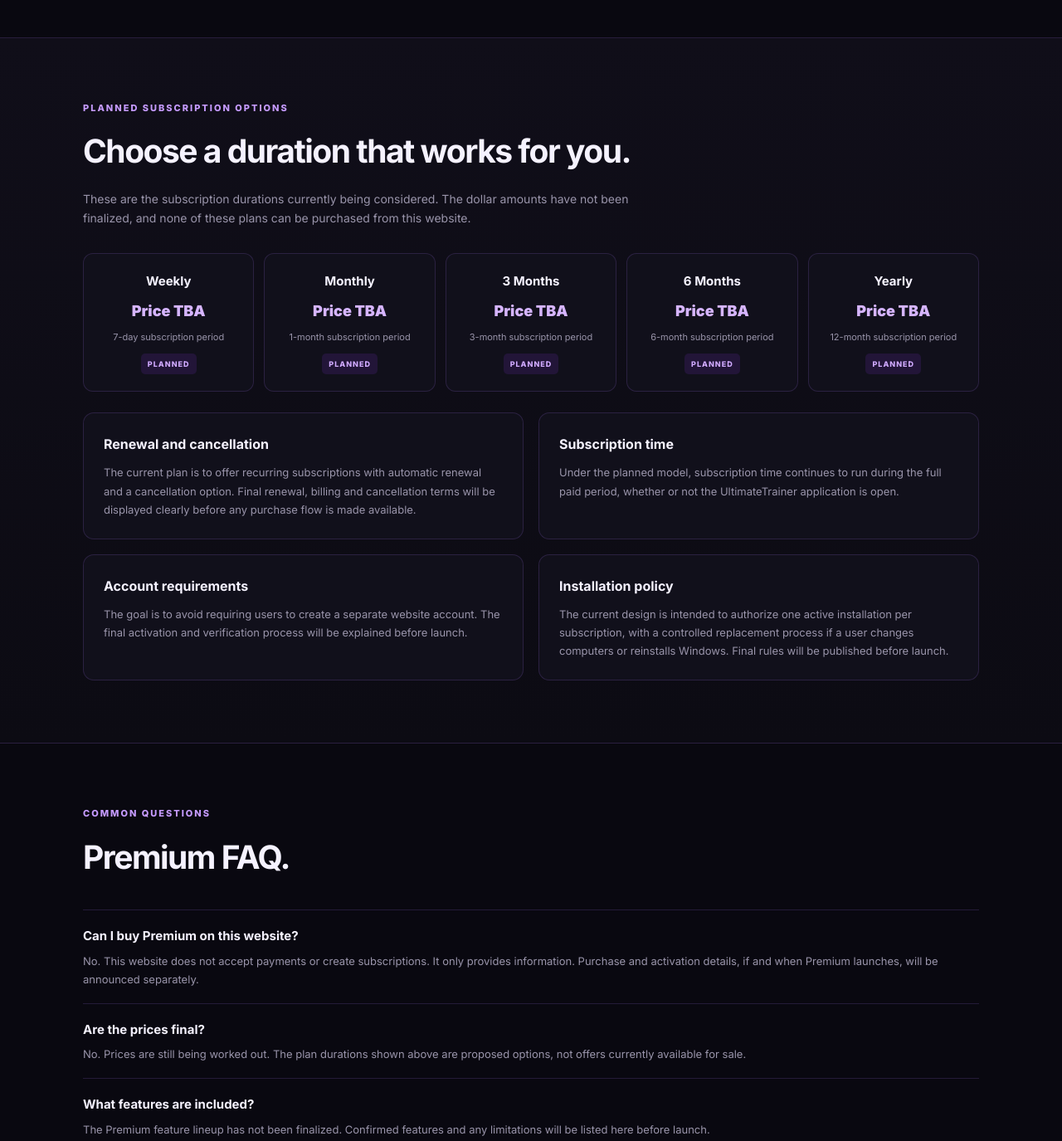
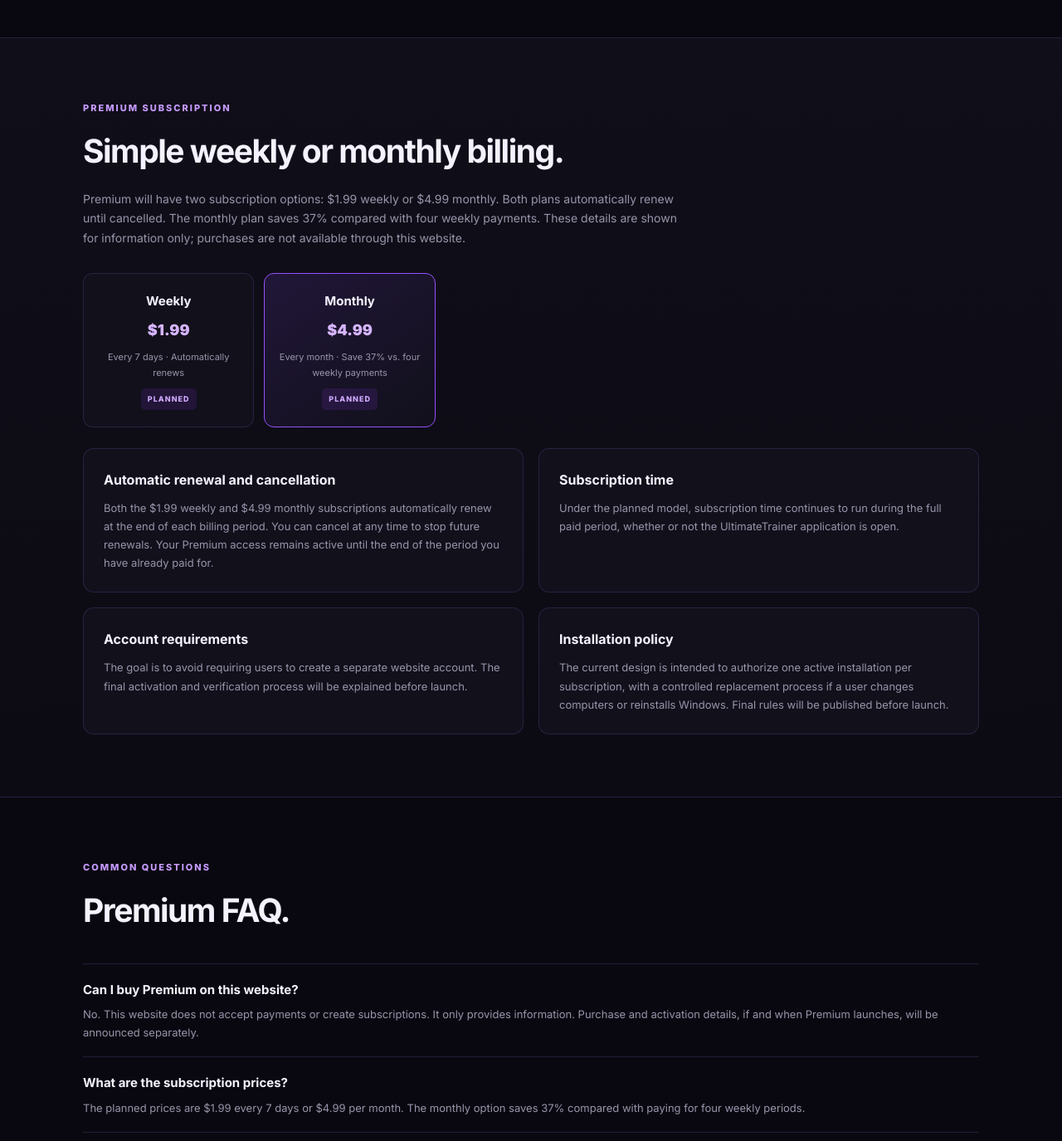
Before and after one commit to ZacharyChapman1996/Ultimate-Trainer-Website, a plain HTML site: page premium.html in a window 1280 px wide. Shown: the part 1260-2635 px from the top of the page at 83% size. Drawn offline with Linux system fonts and the light colour scheme.

Commit message:
Correct Premium to weekly and monthly subscription pricing

```diff
--- a/premium.html
+++ b/premium.html
@@ -76,16 +76,13 @@
 
   <section style="background:linear-gradient(180deg,#100e19,#0c0b13);border-top:1px solid var(--border);border-bottom:1px solid var(--border)">
     <div class="container">
-      <div class="section-head"><div class="label">Planned subscription options</div><h2>Choose a duration that works for you.</h2><p class="muted">These are the subscription durations currently being considered. The dollar amounts have not been finalized, and none of these plans can be purchased from this website.</p></div>
+      <div class="section-head"><div class="label">Premium subscription</div><h2>Simple weekly or monthly billing.</h2><p class="muted">Premium will have two subscription options: $1.99 weekly or $4.99 monthly. Both plans automatically renew until cancelled. The monthly plan saves 37% compared with four weekly payments. These details are shown for information only; purchases are not available through this website.</p></div>
       <div class="pricing">
-        <article class="plan"><h3>Weekly</h3><div class="price">Price TBA</div><p>7-day subscription period</p><span class="status">Planned</span></article>
-        <article class="plan"><h3>Monthly</h3><div class="price">Price TBA</div><p>1-month subscription period</p><span class="status">Planned</span></article>
-        <article class="plan"><h3>3 Months</h3><div class="price">Price TBA</div><p>3-month subscription period</p><span class="status">Planned</span></article>
-        <article class="plan"><h3>6 Months</h3><div class="price">Price TBA</div><p>6-month subscription period</p><span class="status">Planned</span></article>
-        <article class="plan"><h3>Yearly</h3><div class="price">Price TBA</div><p>12-month subscription period</p><span class="status">Planned</span></article>
+        <article class="plan"><h3>Weekly</h3><div class="price">$1.99</div><p>Every 7 days · Automatically renews</p><span class="status">Planned</span></article>
+        <article class="plan" style="border-color:#9850ff;background:linear-gradient(145deg,#211638,#11101b);"><h3>Monthly</h3><div class="price">$4.99</div><p>Every month · Save 37% vs. four weekly payments</p><span class="status">Planned</span></article>
       </div>
       <div class="details">
-        <article class="detail"><h3>Renewal and cancellation</h3><p>The current plan is to offer recurring subscriptions with automatic renewal and a cancellation option. Final renewal, billing and cancellation terms will be displayed clearly before any purchase flow is made available.</p></article>
+        <article class="detail"><h3>Automatic renewal and cancellation</h3><p>Both the $1.99 weekly and $4.99 monthly subscriptions automatically renew at the end of each billing period. You can cancel at any time to stop future renewals. Your Premium access remains active until the end of the period you have already paid for.</p></article>
         <article class="detail"><h3>Subscription time</h3><p>Under the planned model, subscription time continues to run during the full paid period, whether or not the UltimateTrainer application is open.</p></article>
         <article class="detail"><h3>Account requirements</h3><p>The goal is to avoid requiring users to create a separate website account. The final activation and verification process will be explained before launch.</p></article>
         <article class="detail"><h3>Installation policy</h3><p>The current design is intended to authorize one active installation per subscription, with a controlled replacement process if a user changes computers or reinstalls Windows. Final rules will be published before launch.</p></article>
@@ -97,9 +94,10 @@
     <div class="container">
       <div class="section-head"><div class="label">Common questions</div><h2>Premium FAQ.</h2></div>
       <div class="faq"><h3>Can I buy Premium on this website?</h3><p>No. This website does not accept payments or create subscriptions. It only provides information. Purchase and activation details, if and when Premium launches, will be announced separately.</p></div>
-      <div class="faq"><h3>Are the prices final?</h3><p>No. Prices are still being worked out. The plan durations shown above are proposed options, not offers currently available for sale.</p></div>
+      <div class="faq"><h3>What are the subscription prices?</h3><p>The planned prices are $1.99 every 7 days or $4.99 per month. The monthly option saves 37% compared with paying for four weekly periods.</p></div>
       <div class="faq"><h3>What features are included?</h3><p>The Premium feature lineup has not been finalized. Confirmed features and any limitations will be listed here before launch.</p></div>
       <div class="faq"><h3>Will UltimateTrainer still have a standard version?</h3><p>Yes. Premium is planned as an optional upgrade, not a replacement for the standard UltimateTrainer experience.</p></div>
+      <div class="faq"><h3>How does cancellation work?</h3><p>Canceling stops the next automatic renewal. You keep Premium access through the end of the billing period you already paid for.</p></div>
       <div class="faq"><h3>When will Premium launch?</h3><p>No launch date is being promised yet. This page will be updated when the feature set, prices and activation process are ready.</p></div>
       <div class="contact"><h2>Questions about Premium?</h2><p>For questions or feedback about the planned subscription, contact the UltimateTrainer team. Please note that contacting us does not reserve a subscription or initiate a purchase.</p><a class="button" href="mailto:chronix.27.gg@gmail.com?subject=UltimateTrainer%20Premium%20Question">Contact Us ↗</a></div>
     </div>
```
